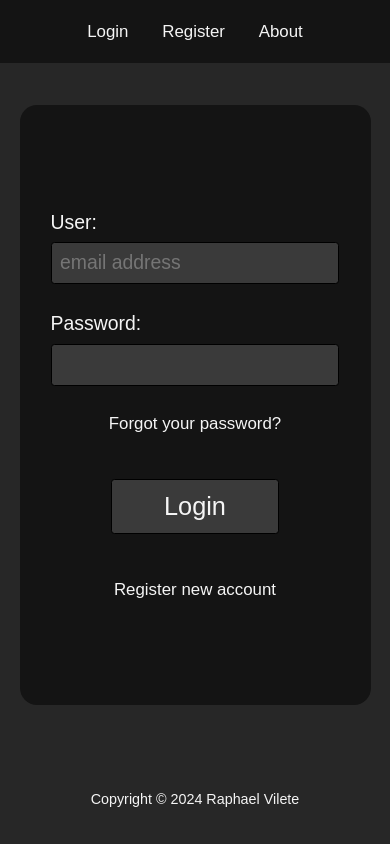
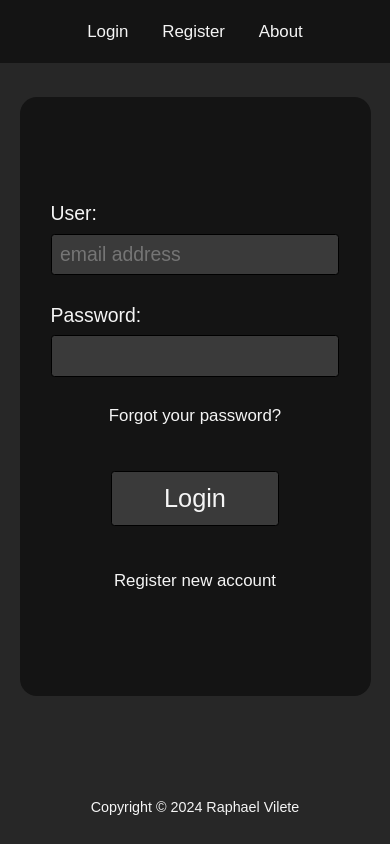
Before and after one commit to raphss/Login-Model, a website built with webpack: page dist/index.html in a window 390 px wide. Built offline with Linux system fonts and the light colour scheme.

Commit message:
update margins 7

```diff
--- a/src/style.css
+++ b/src/style.css
@@ -168,7 +168,7 @@ p {
 
 @media only screen and (max-width: 480px) {
     .divContent {
-        margin: 5vh 5vw 5vh 5vw;
+        margin: 4vh 5vw 4vh 5vw;
         padding: 9vh 0vh;
         max-height: 53vh;
     }
@@ -215,7 +215,7 @@ p {
 
     .footer {
         position: absolute;
-        padding: 2vh;
+        padding: 1vh;
     }
 }
 
```
Also changed, not shown: dist/index.bundle.js.
